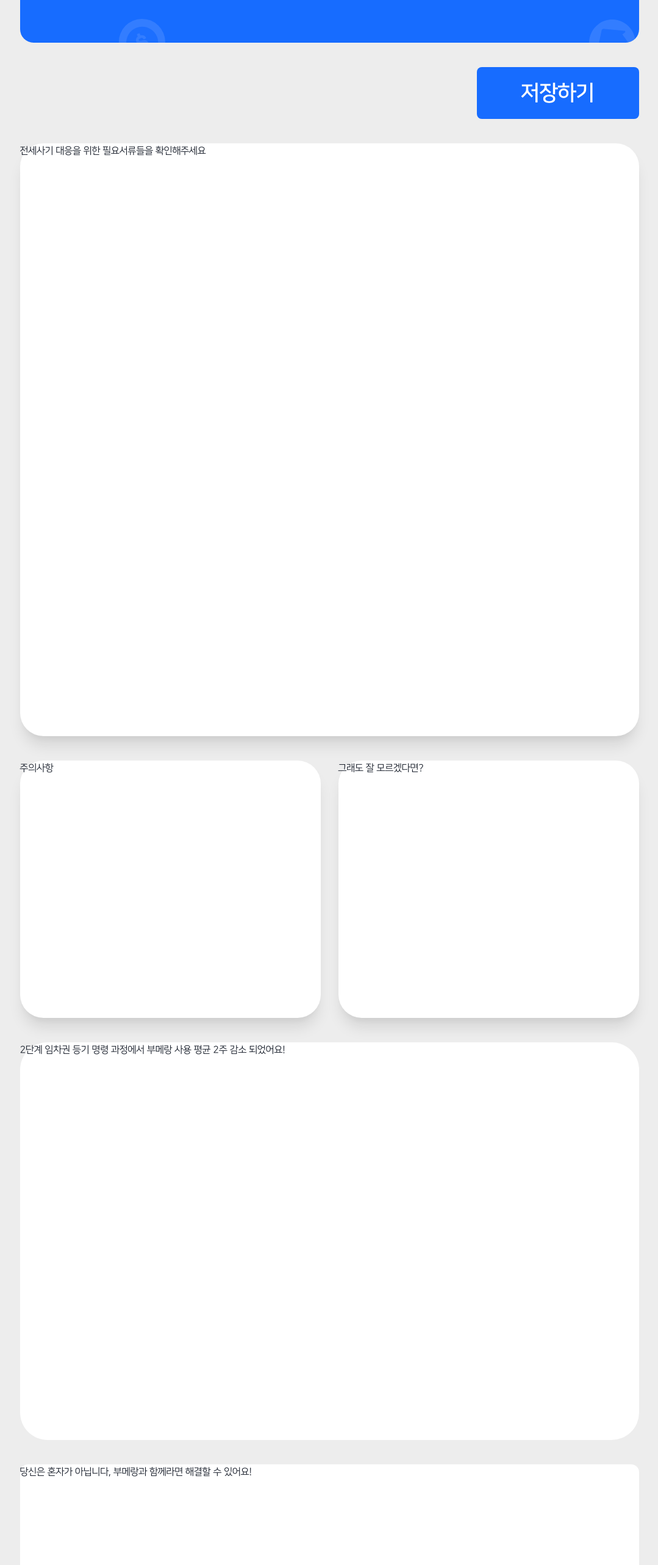
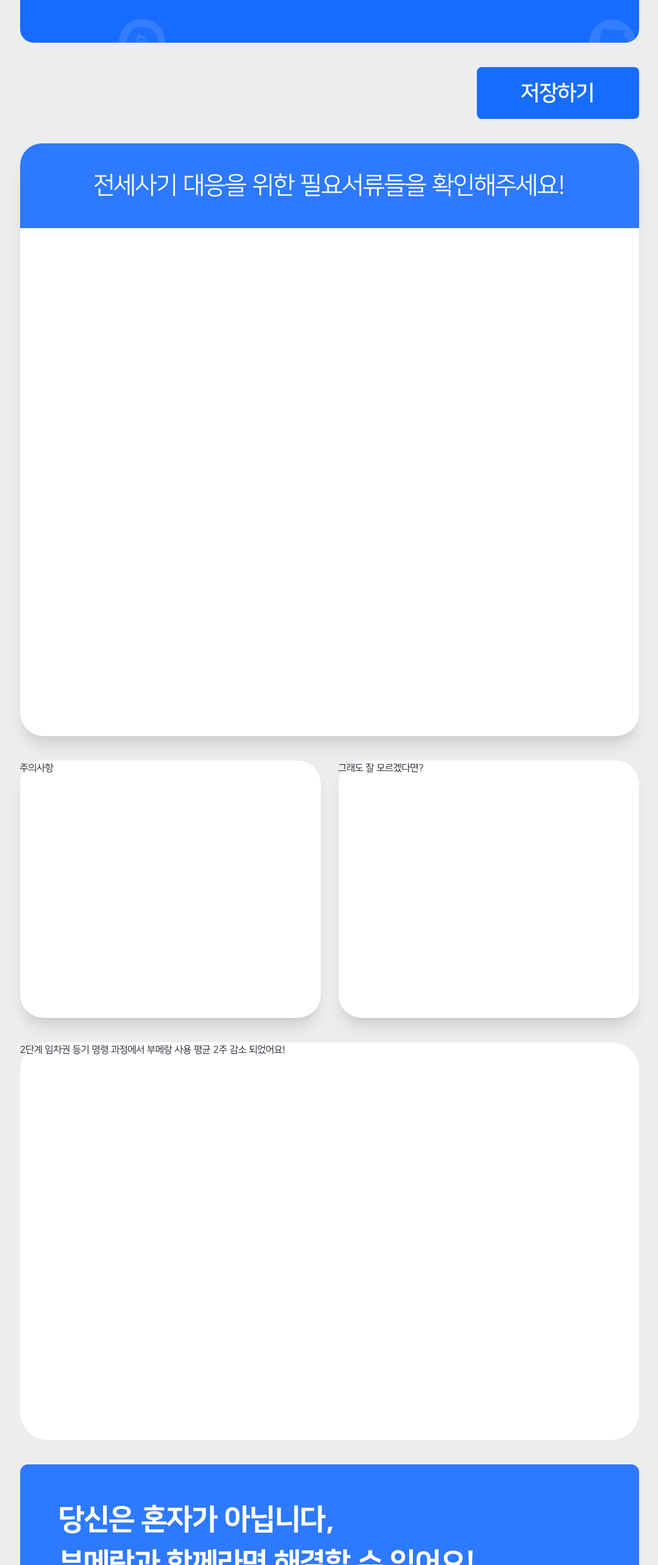
Before and after one commit to kakao-tech-campus-2nd-step3/Team11_FE, a React (Vite) app: page /guideline in a window 1280 px wide. Shown: the part 234-2800 px from the top of the page at 61% size, without its empty margins (100-1179 px from the left). Built offline with nearby package versions, Linux system fonts and the light colour scheme.

Commit message:
feat: 가이드라인 페이지 간단한 색상 작업

```diff
--- a/src/pages/Guideline/index.tsx
+++ b/src/pages/Guideline/index.tsx
@@ -11,7 +11,7 @@ import styles from './index.module.css';
 
 export const Guideline = () => (
   <BasicLayout maxW={1015}>
-    <VStack spacing={10} align="stretch">
+    <VStack spacing={10} align="stretch" mb={40}>
       <Spacer />
       <GuidelineProgressBar h={264} />
       <GuidelineSaveButton h={85} />
@@ -22,8 +22,6 @@ export const Guideline = () => (
       </Flex>
       <GuidelineStatistics h={652} />
       <GuidelineCloseBanner h={302} />
-      <Spacer />
-      <Spacer />
     </VStack>
   </BasicLayout>
 );
@@ -50,8 +48,12 @@ const GuidelineSaveButton: React.FC<PropH> = ({ h }) => (
 );
 
 const GuidelineChecklist: React.FC<PropH> = ({ h }) => (
-  <Box boxShadow={'xl'} h={h} bg={BoomerangColors.white} borderRadius={38}>
-    전세사기 대응을 위한 필요서류들을 확인해주세요
+  <Box boxShadow="xl" h={h} bg={BoomerangColors.white} borderRadius={38}>
+    <Box bg={'#2D79FF'} h={139} lineHeight={`${139}px`} borderTopRadius={36}>
+      <Text textAlign="center" fontSize="40px" color={BoomerangColors.white}>
+        전세사기 대응을 위한 필요서류들을 확인해주세요!
+      </Text>
+    </Box>
   </Box>
 );
 
@@ -86,7 +88,26 @@ const GuidelineStatistics: React.FC<PropH> = ({ h }) => (
 );
 
 const GuidelineCloseBanner: React.FC<PropH> = ({ h }) => (
-  <Box bg={BoomerangColors.white} borderRadius={13} h={h}>
-    당신은 혼자가 아닙니다, 부메랑과 함께라면 해결할 수 있어요!
-  </Box>
+  <Flex
+    bg={'#2D79FF'}
+    borderRadius={13}
+    h={h}
+    justifyContent="center"
+    flexDirection="column"
+    pl={16}
+  >
+    <Text
+      whiteSpace="pre-line"
+      color={BoomerangColors.white}
+      fontSize="48px"
+      fontWeight={900}
+    >
+      당신은 혼자가 아닙니다,
+      <br />
+      부메랑과 함께라면 해결할 수 있어요!
+    </Text>
+    <Text fontSize="32px" color={'#8FB8FF'}>
+      전세금을 지키고 되찾는 길, 부메랑이 함께해요.
+    </Text>
+  </Flex>
 );
```
